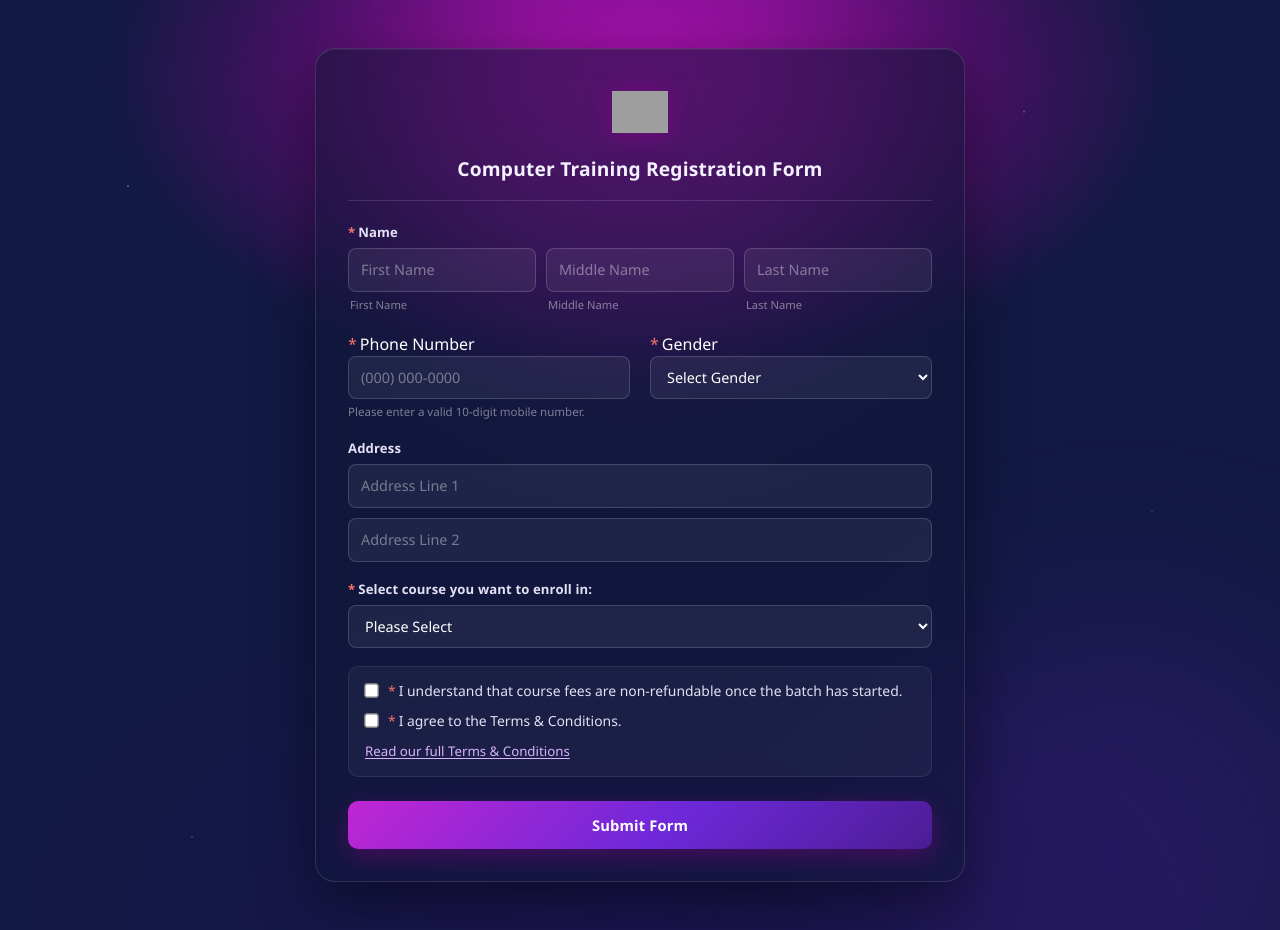
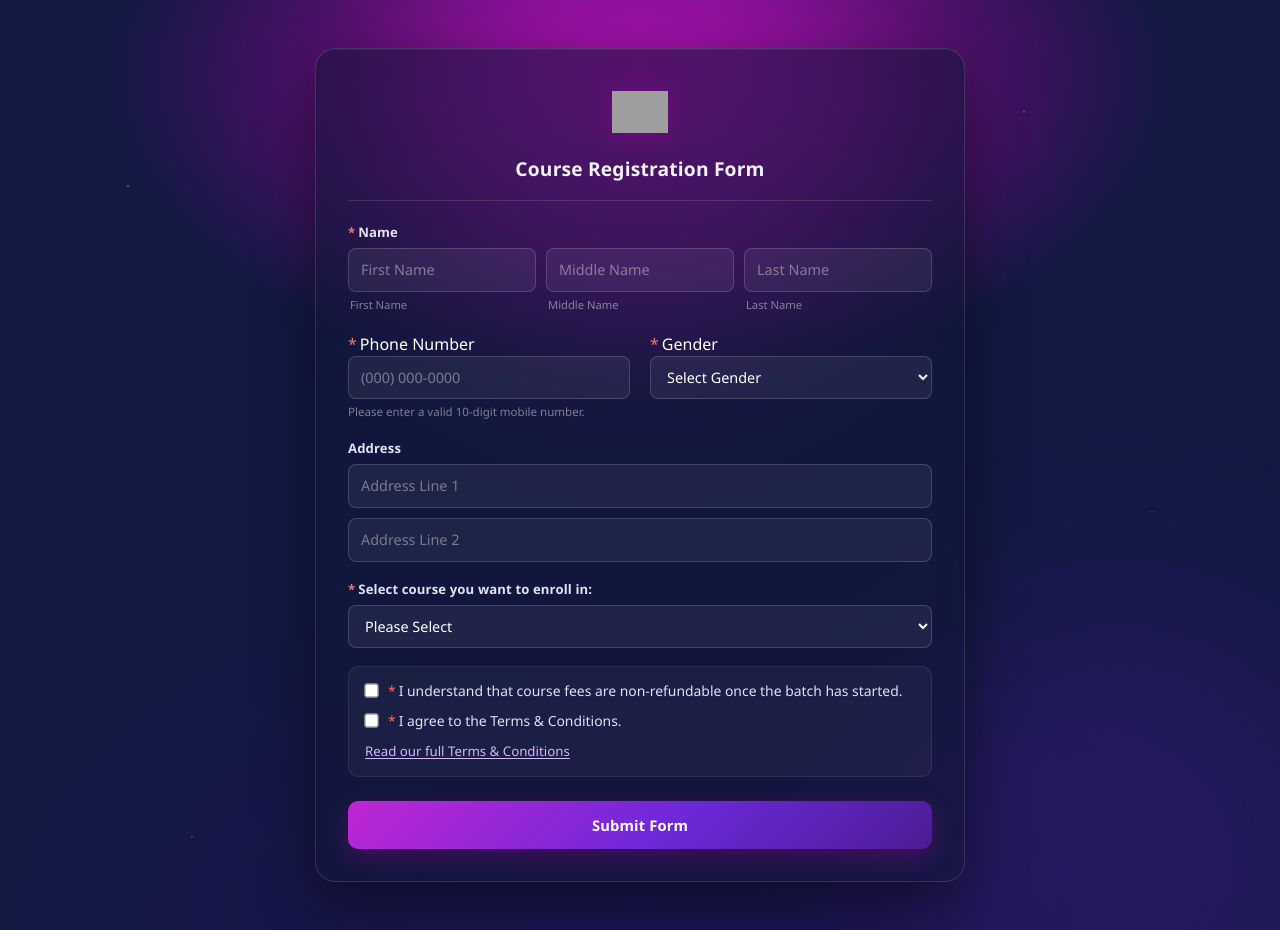
Before and after one commit to tazi00/leadform, a Next.js app: page /registration in a window 1280 px wide. Built offline with nearby package versions, Linux system fonts and the light colour scheme; grey boxes are pictures that could not be loaded.

Commit message:
new changes

```diff
--- a/src/app/registration/page.js
+++ b/src/app/registration/page.js
@@ -140,7 +140,7 @@ export default function RegistrationPage() {
         </div>
 
         <div className={styles.formTitle}>
-          Computer Training Registration Form
+          Course Registration Form
         </div>
 
         {/* Name */}
```
